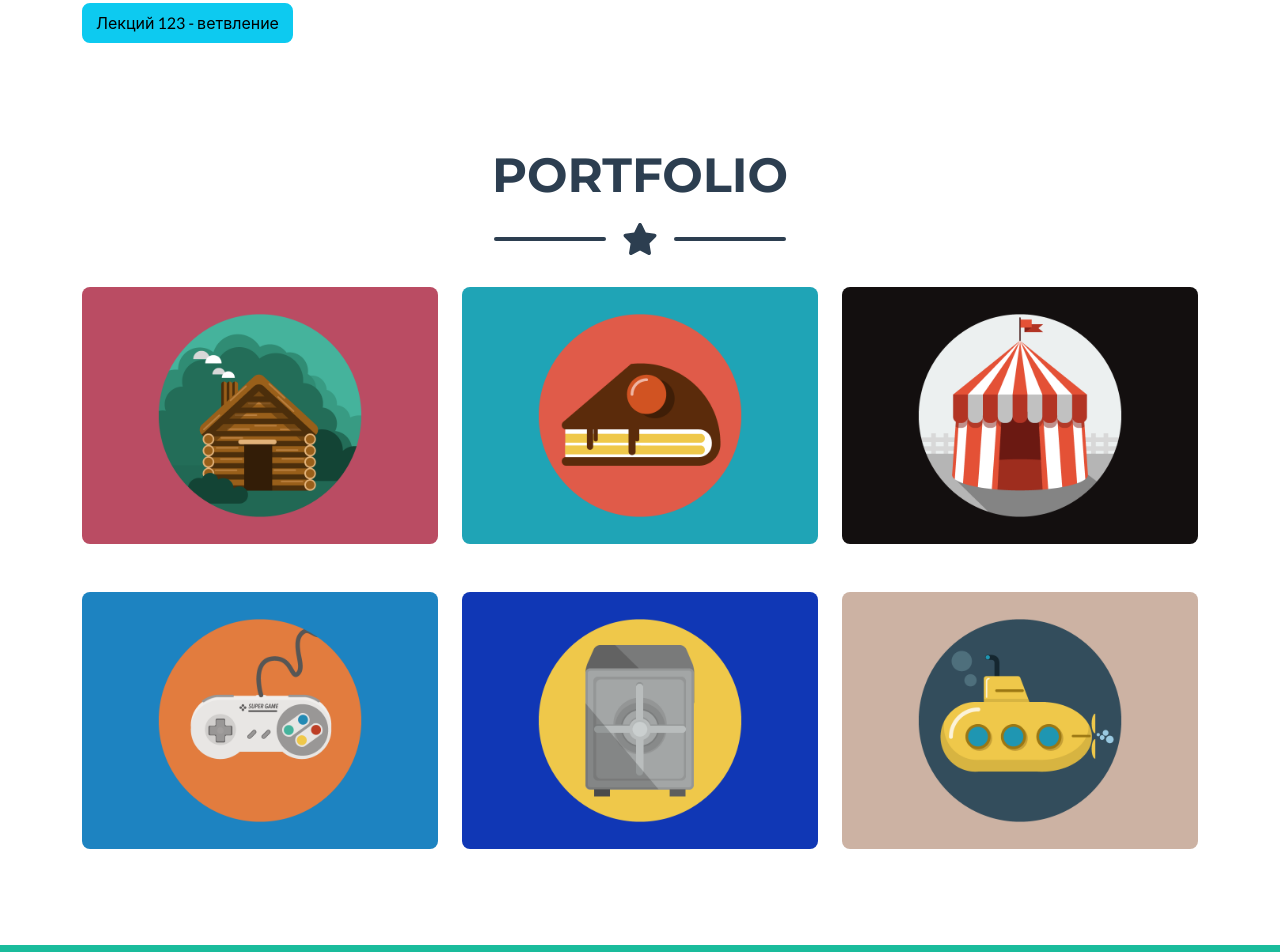
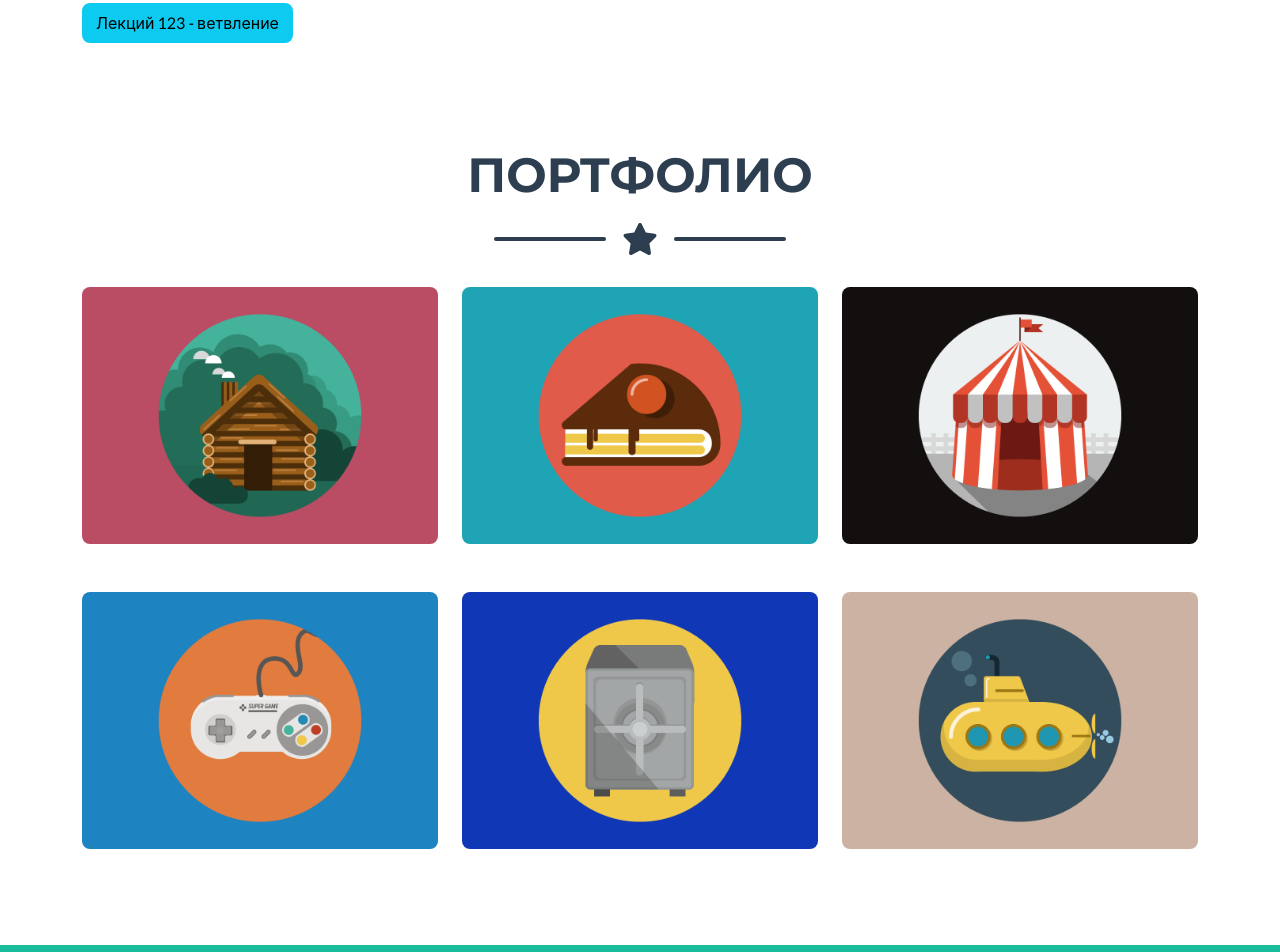
Before and after one commit to makarmarkov/land_devops, a plain HTML site: page index.html in a window 1280 px wide. Shown: the part 842-1794 px from the top of the page. Drawn offline with nearby package versions, Linux system fonts and the light colour scheme.

Commit message:
hotfix/key-0 change text

```diff
--- a/index.html
+++ b/index.html
@@ -78,7 +78,7 @@
         <section class="page-section portfolio" id="portfolio">
             <div class="container">
                 <!-- Portfolio Section Heading-->
-                <h2 class="page-section-heading text-center text-uppercase text-secondary mb-0">Portfolio</h2>
+                <h2 class="page-section-heading text-center text-uppercase text-secondary mb-0">Портфолио</h2>
                 <!-- Icon Divider-->
                 <div class="divider-custom">
                     <div class="divider-custom-line"></div>
```
